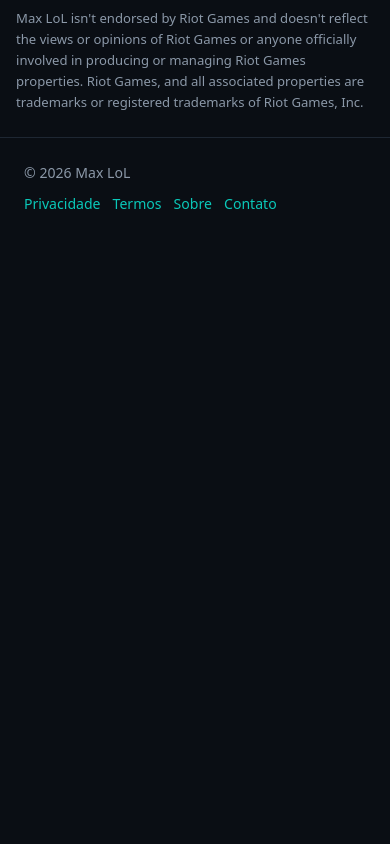
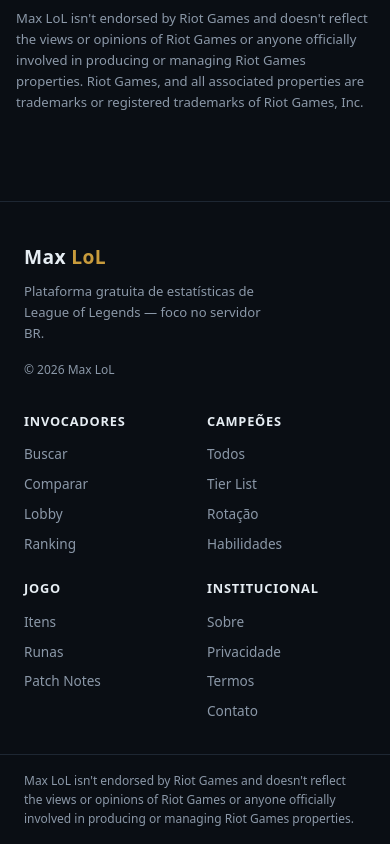
Before and after one commit to maxreneef/max-lol, a Next.js app: page / in a window 390 px wide. Shown: the part 3968-4812 px from the top of the page. Before the commit the page ends 4207 px from the top, so only its background shows below. Built offline with nearby package versions, Linux system fonts and the light colour scheme.

Commit message:
feat: OG image, redesigned footer with grouped links, mobile footer layout

```diff
--- a/src/app/globals.css
+++ b/src/app/globals.css
@@ -206,21 +206,59 @@
   border-top: 1px solid var(--border);
   color: var(--muted);
   font-size: 0.88rem;
-}
-
-.site-footer .inner {
+  margin-top: 4rem;
+}
+
+.footer-inner {
   max-width: 960px;
   margin: 0 auto;
-  padding: 1.5rem;
-  display: flex;
-  flex-wrap: wrap;
-  gap: 1rem;
-  justify-content: space-between;
-}
-
-.site-footer nav {
-  display: flex;
-  gap: 1.25rem;
+  padding: 2.5rem 1.5rem 2rem;
+  display: grid;
+  grid-template-columns: 280px 1fr;
+  gap: 2rem;
+}
+
+.footer-brand { }
+
+.footer-links {
+  display: grid;
+  grid-template-columns: repeat(4, 1fr);
+  gap: 1.5rem;
+}
+
+.footer-col {
+  display: flex;
+  flex-direction: column;
+  gap: 0.5rem;
+}
+
+.footer-col-title {
+  font-weight: 700;
+  font-size: 0.8rem;
+  text-transform: uppercase;
+  letter-spacing: 0.06em;
+  color: var(--text);
+  margin-bottom: 0.25rem;
+}
+
+.footer-col a {
+  color: var(--muted);
+  font-size: 0.85rem;
+  transition: color 0.15s;
+}
+
+.footer-col a:hover {
+  color: var(--text);
+  text-decoration: none;
+}
+
+.footer-bottom {
+  max-width: 960px;
+  margin: 0 auto;
+  padding: 1rem 1.5rem;
+  border-top: 1px solid var(--border);
+  font-size: 0.75rem;
+  color: var(--muted);
 }
 
 .hero h1 {
@@ -2946,14 +2984,12 @@
   }
 
   /* Footer */
-  .site-footer .inner {
-    flex-direction: column;
-    gap: 0.5rem;
-  }
-
-  .site-footer nav {
-    flex-wrap: wrap;
-    gap: 0.75rem;
+  .footer-inner {
+    grid-template-columns: 1fr;
+  }
+
+  .footer-links {
+    grid-template-columns: 1fr 1fr;
   }
 }
 
--- a/src/app/layout.tsx
+++ b/src/app/layout.tsx
@@ -50,14 +50,51 @@
         </header>
         {children}
         <footer className="site-footer">
-          <div className="inner">
-            <span>© {new Date().getFullYear()} Max LoL</span>
-            <nav>
-              <Link href="/privacy">Privacidade</Link>
-              <Link href="/terms">Termos</Link>
-              <Link href="/about">Sobre</Link>
-              <a href="mailto:maxreneef@gmail.com">Contato</a>
-            </nav>
+          <div className="footer-inner">
+            <div className="footer-brand">
+              <Link href="/" className="brand" style={{ fontSize: "1.2rem" }}>
+                Max<span> LoL</span>
+              </Link>
+              <p style={{ color: "var(--muted)", fontSize: "0.82rem", marginTop: "0.5rem", maxWidth: 240 }}>
+                Plataforma gratuita de estatísticas de League of Legends — foco no servidor BR.
+              </p>
+              <p style={{ color: "var(--muted)", fontSize: "0.75rem", marginTop: "1rem" }}>
+                © {new Date().getFullYear()} Max LoL
+              </p>
+            </div>
+
+            <div className="footer-links">
+              <div className="footer-col">
+                <p className="footer-col-title">Invocadores</p>
+                <Link href="/summoner">Buscar</Link>
+                <Link href="/compare">Comparar</Link>
+                <Link href="/lobby">Lobby</Link>
+                <Link href="/leaderboard">Ranking</Link>
+              </div>
+              <div className="footer-col">
+                <p className="footer-col-title">Campeões</p>
+                <Link href="/champions">Todos</Link>
+                <Link href="/tierlist">Tier List</Link>
+                <Link href="/rotation">Rotação</Link>
+                <Link href="/spells">Habilidades</Link>
+              </div>
+              <div className="footer-col">
+                <p className="footer-col-title">Jogo</p>
+                <Link href="/items">Itens</Link>
+                <Link href="/runes">Runas</Link>
+                <Link href="/patches">Patch Notes</Link>
+              </div>
+              <div className="footer-col">
+                <p className="footer-col-title">Institucional</p>
+                <Link href="/about">Sobre</Link>
+                <Link href="/privacy">Privacidade</Link>
+                <Link href="/terms">Termos</Link>
+                <Link href="/contact">Contato</Link>
+              </div>
+            </div>
+          </div>
+          <div className="footer-bottom">
+            Max LoL isn&apos;t endorsed by Riot Games and doesn&apos;t reflect the views or opinions of Riot Games or anyone officially involved in producing or managing Riot Games properties.
           </div>
         </footer>
       </body>
```
Also changed, not shown: src/app/opengraph-image.tsx (added, +83 -0 lines).
